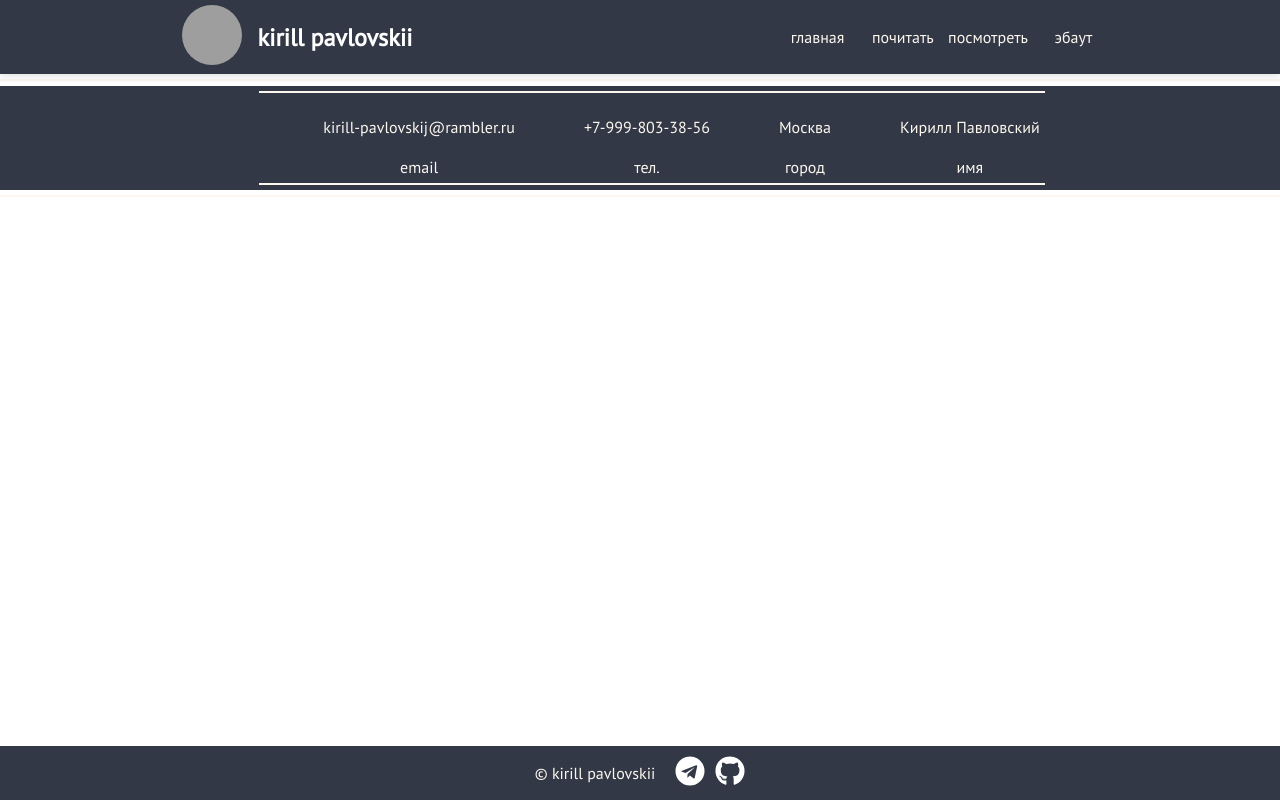
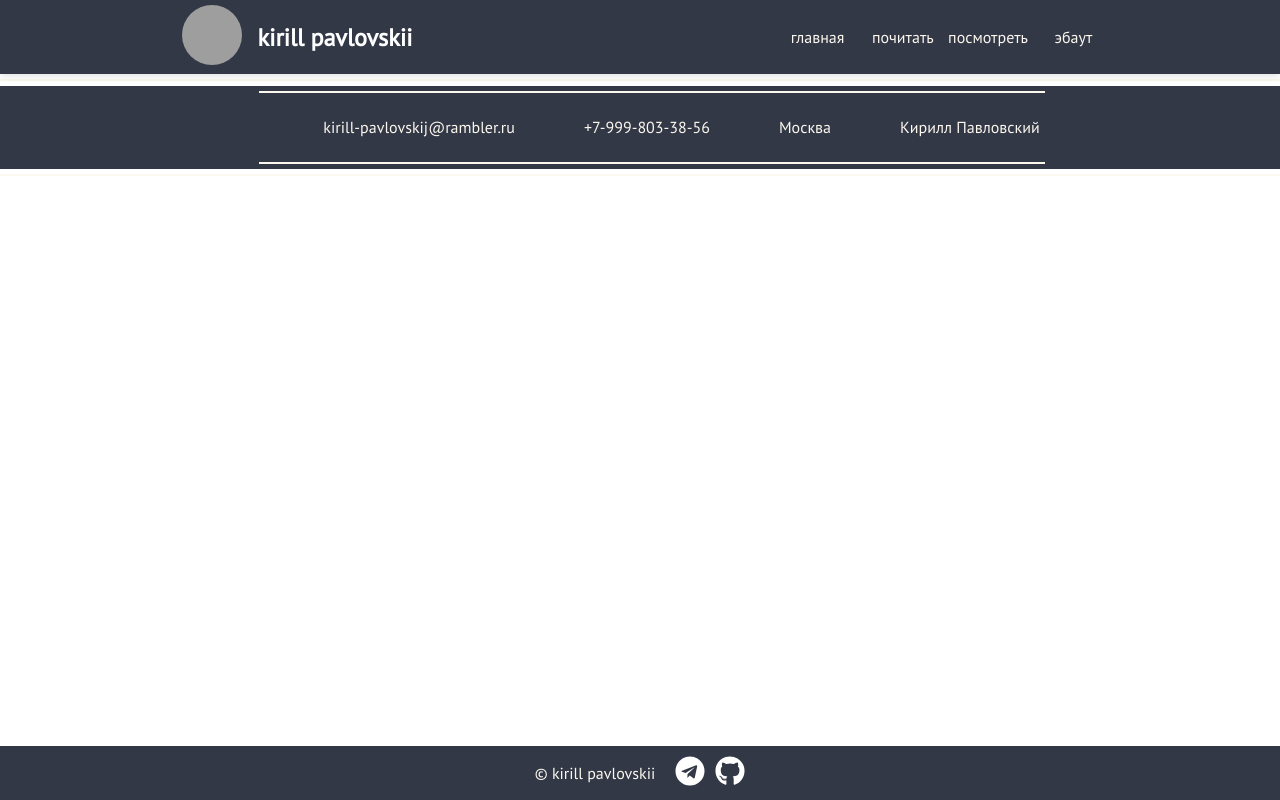
Before and after one commit to stevenKirill/kirill-personal-blog, a Next.js app: page /about in a window 1280 px wide. Shown: the top 800 px of the page. Built offline with nearby package versions, Linux system fonts and the light colour scheme; grey boxes are pictures that could not be loaded.

Commit message:
removed titles

```diff
--- a/components/ResumePanel/GroupItem.jsx
+++ b/components/ResumePanel/GroupItem.jsx
@@ -1,16 +1,14 @@
 import classes from '../../styles/resume.module.css';
 
-const GroupItem = ({ title, value }) => {
+const GroupItem = ({ value }) => {
     return (
         <div className={classes.item}>
             <div className={classes.data}>
                 <span className={classes.value}>
                     <span className="realdata ql-container ql-disabled">
                         <p>{value}</p>
-                        <span className={classes.title}>{title}</span>
                     </span>
                 </span>
-                <span className="divider"></span>
             </div>
         </div>
     )
--- a/components/ResumePanel/ResumePanel.jsx
+++ b/components/ResumePanel/ResumePanel.jsx
@@ -8,10 +8,10 @@ const ResumePanel = () => {
             <div className={classes.contacts}>
                 <div className={classes.list}>
                     <div className={classes.replacer}></div>
-                        <GroupItem value="kirill-pavlovskij@rambler.ru" title="email"/>
-                        <GroupItem value="+7-999-803-38-56" title="тел."/>
-                        <GroupItem value="Москва" title="город"/>
-                        <GroupItem value="Кирилл Павловский" title="имя"/>
+                        <GroupItem value="kirill-pavlovskij@rambler.ru"/>
+                        <GroupItem value="+7-999-803-38-56"/>
+                        <GroupItem value="Москва"/>
+                        <GroupItem value="Кирилл Павловский"/>
                     <div className={classes.replacer}></div>
                 </div>
             </div>
```
